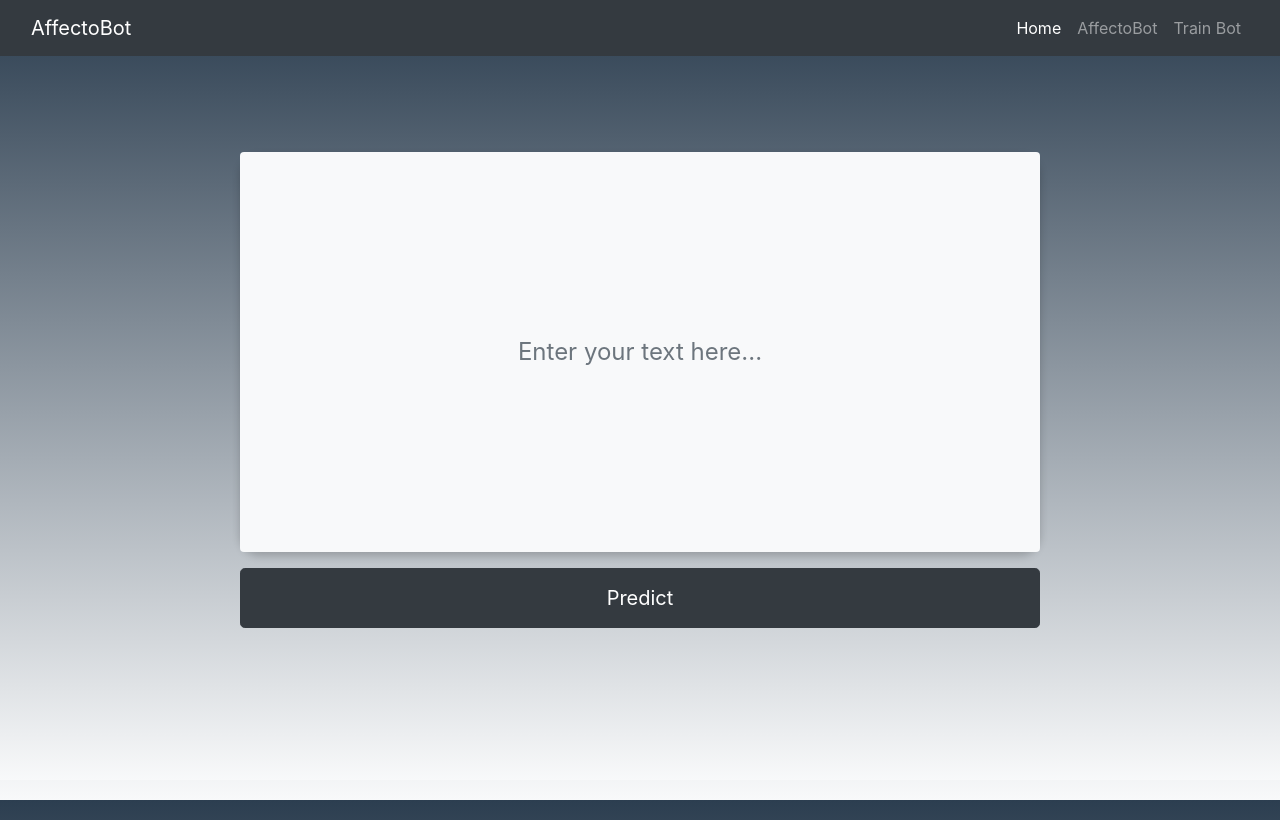
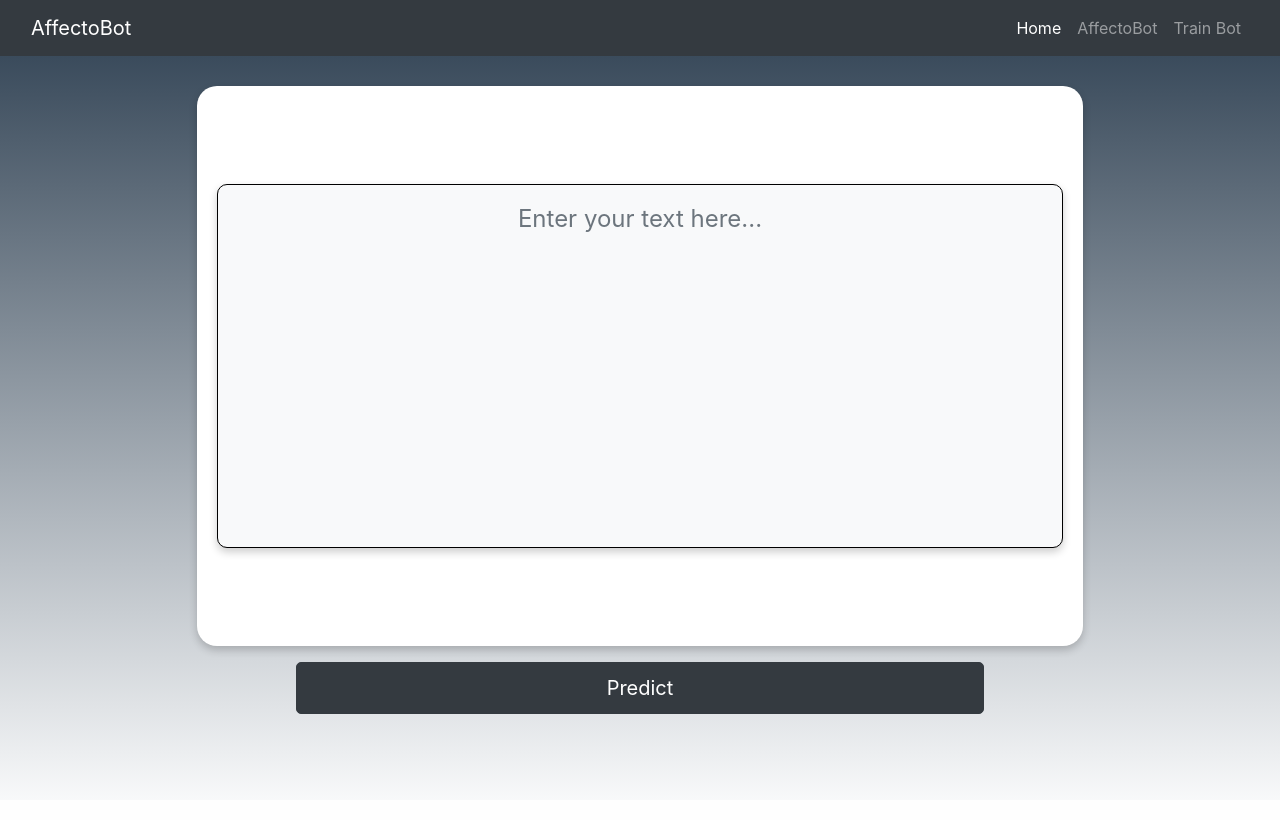
Before and after one commit to GrishaVan/SentimentAnalysisWeb, a Flask app: page /bot in a window 1280 px wide. After the commit the page ends 775 px from the top, so only its background shows below. Run offline with Flask 3, Linux system fonts and the light colour scheme; parts of the project's set-up code (start-up, migrations or seed data) failed here and were passed over; some libraries are stand-ins or nearby versions.

Commit message:
Make the site work

```diff
--- a/src/styles/main.css
+++ b/src/styles/main.css
@@ -1,36 +1,69 @@
-body, html {
-    height: 100%;
+.main-container {
+    min-height: 100vh; /* Full height */
     width: 100%;
-    margin: 0;
+    background: linear-gradient(180deg, #2c3e50 0%, #f8f9fa 100%);
     display: flex;
     flex-direction: column;
+    align-items: center;
+    justify-content: center;
+}
+.form-group {
+    width: 90%;
+    height: 70vh; /* This will be 70% of the viewport height, which is the same as the main-container height */
+    max-width: 960px;
+    margin: auto; /* This will take care of both horizontal and vertical centering */
+    display: flex;
     justify-content: center;
     align-items: center;
-    background-color: #f7f7f7; /* Light grey background */
-    color: #333; /* Dark grey text color */
-    margin-bottom: 20px;
-    background: linear-gradient(180deg, #2c3e50 0%, #f8f9fa 100%);
+    flex-direction: column;
+    box-shadow: 0 4px 8px 0 rgba(0,0,0,0.2);
+    border-radius: 20px;
+    padding: 20px; /* Adjust padding as needed */
+    background: #fff; /* Adjust background color as needed */
 }
-.form-group {
-    width: 800px;
-    height: 400px;
-    max-width: 960px;
-    box-shadow: 0 4px 8px 0 rgba(0,0,0,0.2);
+.form-container {
+    width: 80%;
+    height: 300%; /* or any specific width */
+    padding: 20px;
     border-radius: 20px;
 }
 #inputText {
     width: 100%;
-    height: 100%;
+    height: 70%; /* This will be 70% of the .form-group height */
     font-size: 1.5rem;
-    line-height: 400px;
-    padding: 0;
+    line-height: 1.6; /* Adjust line height for better text spacing */
+    padding: 15px; /* This padding will center the text vertically */
     border: none;
+    border-radius: 10px; /* Optional: for rounded corners */
     resize: none;
     overflow: auto;
+    border: 1px solid black; /* Adds a black border */
+    box-shadow: 0 4px 8px 0 rgba(0,0,0,0.2);
+}
+#predictButton {
+    width: 70%;
+    padding: 10px 0;
+    font-size: 1.25rem;
+    border-radius: 5px; /* Optional: for rounded corners */
+}
+.card {
+    border: none; /* No border for a cleaner look */
+    box-shadow: 0 4px 8px 0 rgba(0,0,0,0.2);
+    width: 60%;
+    margin-right: auto;
+    margin-left: auto;
+}
+.card-img-top {
+    width: 50%; /* Adjust the width as needed */
+    height: auto; /* Maintain the aspect ratio of the image */
+    object-fit: cover;
+    display: block; /* Makes the image block-level */
+    margin-left: auto; /* Auto margin on the left */
+    margin-right: auto; /* Auto margin on the right */
+    margin-top: 5%;
+    box-shadow: 0 4px 8px 0 rgba(0,0,0,0.2);
+    border-radius: 20px;
+}
+.card-body {
     text-align: center;
 }
-#predictButton {
-    width: 100%;
-    height: 60px;
-    font-size: 1.25rem;
-}
--- a/src/templates/cover.html
+++ b/src/templates/cover.html
@@ -12,7 +12,7 @@
 
     <nav class="navbar navbar-expand-lg fixed-top navbar-dark bg-dark">
         <div class="container-fluid">
-            <a class="navbar-brand" href="#">AffectoBot</a>
+            <a class="navbar-brand" href="{{ url_for('index') }}">AffectoBot</a>
             <!-- Spacer div to push all nav items to the right -->
             <div class="navbar-spacer"></div>
             <button class="navbar-toggler" type="button" data-toggle="collapse" data-target="#navbarSupportedContent" aria-controls="navbarSupportedContent" aria-expanded="false" aria-label="Toggle navigation">
@@ -21,7 +21,7 @@
             <div class="collapse navbar-collapse" id="navbarSupportedContent">
                 <ul class="navbar-nav ml-auto"> <!-- ml-auto will align the nav items to the right -->
                     <li class="nav-item active">
-                        <a class="nav-link" href="#">Home</a>
+                        <a class="nav-link" href="{{ url_for('index') }}">Home</a>
                     </li>
                     <li class="nav-item">
                         <a class="nav-link" href="{{ url_for('affectobot') }}">AffectoBot</a>
--- a/src/templates/index.html
+++ b/src/templates/index.html
@@ -7,24 +7,26 @@
     <!-- Bootstrap CSS -->
     <link href="https://stackpath.bootstrapcdn.com/bootstrap/4.5.2/css/bootstrap.min.css" rel="stylesheet">
     <!-- Custom CSS -->
-    <link rel="stylesheet" href="{{ url_for('static', filename='main.css') }}"> <!--{{ url_for('static', filename='main.css') }}-->
+    <link rel="stylesheet" href="{{ url_for('static', filename='main.css') }}">
 </head>
 <body>
+
+    <div class="main-container"> <!-- Main container for the entire body content -->
+
         <nav class="navbar navbar-expand-lg fixed-top navbar-dark bg-dark">
             <div class="container-fluid">
-            <a class="navbar-brand" href="#">AffectoBot</a>
-            <!-- Spacer div to push all nav items to the right -->
+                <a class="navbar-brand" href="{{ url_for('index') }}">AffectoBot</a>
                 <div class="navbar-spacer"></div>
                 <button class="navbar-toggler" type="button" data-toggle="collapse" data-target="#navbarSupportedContent" aria-controls="navbarSupportedContent" aria-expanded="false" aria-label="Toggle navigation">
                     <span class="navbar-toggler-icon"></span>
                 </button>
                 <div class="collapse navbar-collapse" id="navbarSupportedContent">
-                <ul class="navbar-nav ml-auto"> <!-- ml-auto will align the nav items to the right -->
+                    <ul class="navbar-nav ml-auto">
                         <li class="nav-item active">
-                        <a class="nav-link" href="#">Home</a>
+                            <a class="nav-link" href="{{ url_for('index') }}">Home</a>
                         </li>
                         <li class="nav-item">
-                        <a class="nav-link" href="#">AffectoBot</a>
+                            <a class="nav-link" href="{{ url_for('affectobot') }}">AffectoBot</a>
                         </li>
                         <li class="nav-item">
                             <a class="nav-link" href="#">Train Bot</a>
@@ -34,26 +36,33 @@
             </div>
         </nav>
 
-    <form action="{{ url_for('predict') }}" method="POST">
+        <div class="form-container"> <!-- Container specifically for the form -->
+            <form action="{{ url_for('predict') }}" method="POST" class="form">
                 {% if sentiment %}
-        <h2 class="text-center mt-4" style="color: grey">
-            The system predicts {{ sentiment.capitalize() }} sentiment.
-        </h2>
-        <div class="d-flex justify-content-center mt-3">
-            <!-- Display feedback buttons instead of the predict button -->
+                    <div class="card bg-light bg-gradient">
+                        {% if sentiment == 'Negative' %}
+                            <img src="{{ url_for('static', filename='negative.jpg') }}" class="card-img-top" alt="Negative Sentiment">
+                        {% else %}
+                            <img src="{{ url_for('static', filename='positive.jpg') }}" class="card-img-top" alt="Positive Sentiment">
+                        {% endif %}
+                        <div class="card-body">
+                            <h5 class="card-title">The system predicts {{ sentiment.capitalize() }} sentiment.</h5>
                             <button formaction="{{ url_for('feedback') }}" name="feedback" value="correct" class="btn btn-success btn-lg mr-2">Prediction Correct</button>
                             <button formaction="{{ url_for('feedback') }}" name="feedback" value="wrong" class="btn btn-danger btn-lg ml-2">Prediction Wrong</button>
+                        </div>
                     </div>
                 {% else %}
                     <div class="form-group">
                         <textarea id="inputText" name="inputText" class="form-control text-center bg-light bg-gradient" placeholder="Enter your text here..."></textarea>
                     </div>
                     <div class="d-flex justify-content-center mt-3">
-            <!-- Show predict button if no sentiment is predicted yet -->
                         <button type="submit" id="predictButton" class="btn btn-dark btn-gradient btn-lg">Predict</button>
                     </div>
                 {% endif %}
             </form>
+        </div> <!-- /.form-container -->
+
+    </div> <!-- /.main-container -->
 
     <!-- Bootstrap JS, Popper.js, and jQuery -->
     <script src="https://code.jquery.com/jquery-3.5.1.slim.min.js"></script>
```
Also changed, not shown: src/styles/negative.jpg (added), src/styles/positive.jpg (added). Lines whose indentation alone changed are shown as unchanged.
